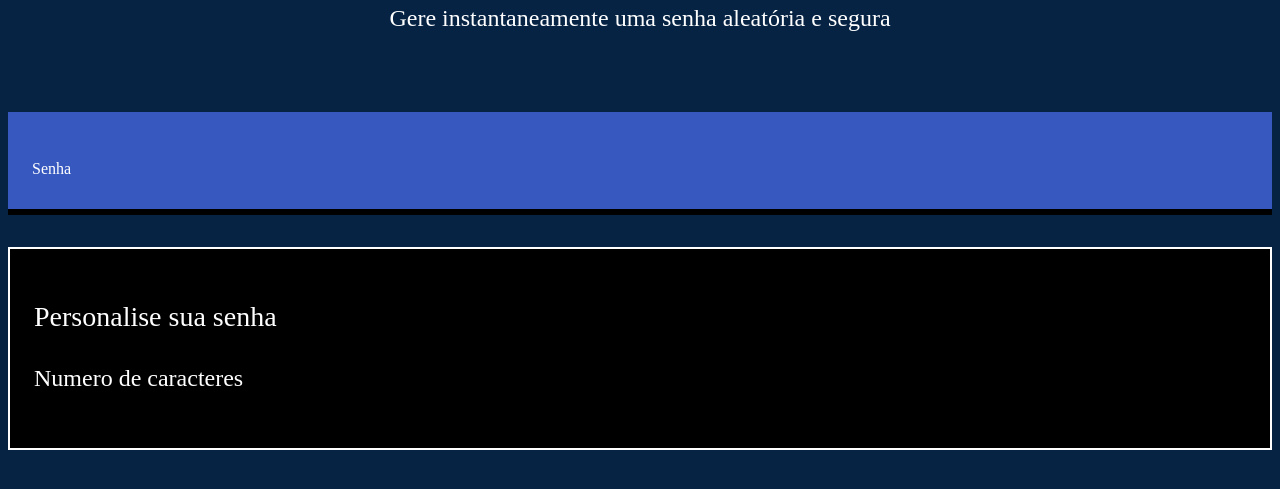
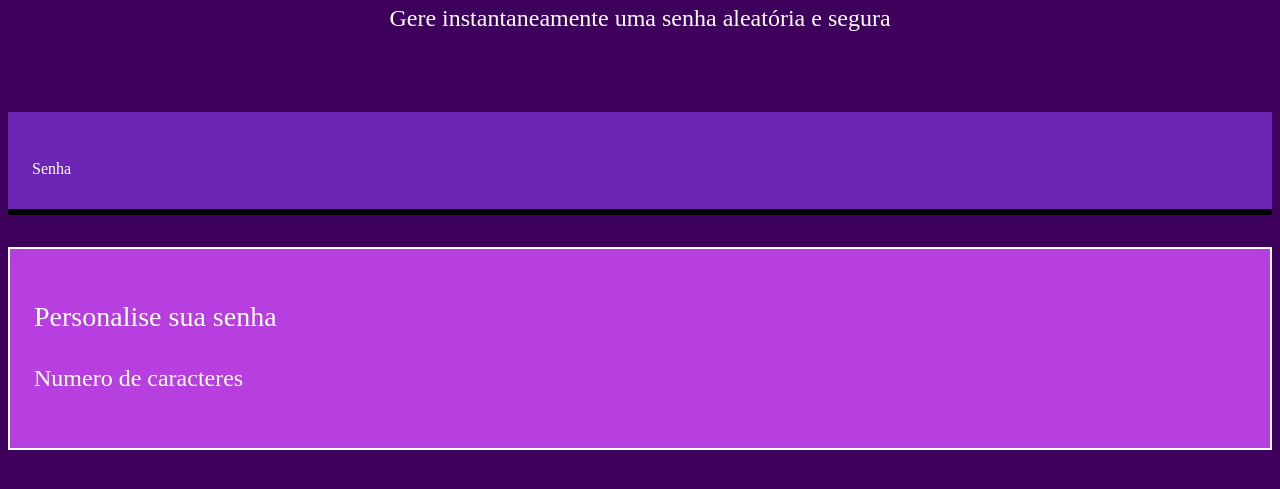
Before and after one commit to Larissadelara/crie-uma-senha-1, a plain HTML site: page index.html in a window 1280 px wide. Shown: the part 223-712 px from the top of the page. Drawn offline with Linux system fonts and the light colour scheme; a web font is replaced by a local one.

Commit message:
tgtthgdg

```diff
--- a/style.css
+++ b/style.css
@@ -1,9 +1,9 @@
 @import url('https://fonts.googleapis.com/css2?family=Mozilla+Headline:wght@200..700&display=swap');
 :root{
     --branco:white;
-    --cor-de-fundo:#062344;
-    --fundo-senha:#3759bf;
-    --fundo-texto:#000001;
+    --cor-de-fundo:#3e025d;
+    --fundo-senha:#6c26b6;
+    --fundo-texto:#b73fdf;
     --borda:#000000;
     --fonte-principal:´Mozilla Headline`;
 }
```
